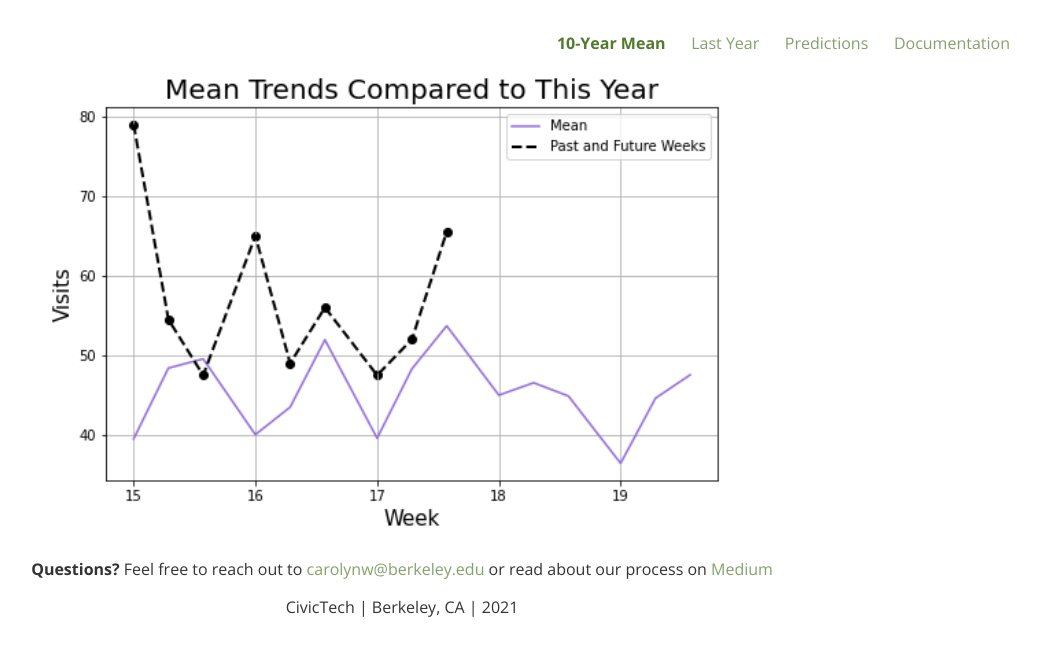
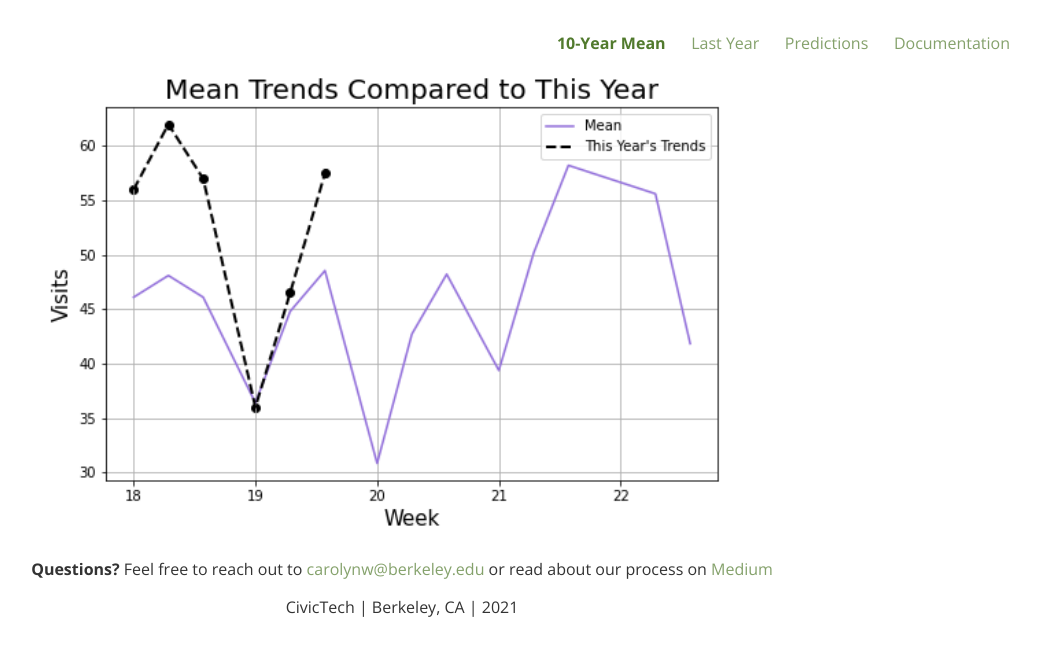
Before and after one commit to civictech-bfp/civictech-bfp.github.io, a plain HTML site: page mean-trends.html in a window 1280 px wide. Shown: the whole page, without its empty margins (238-1278 px from the left). Drawn offline with nearby package versions, Linux system fonts and the light colour scheme.

Commit message:
Replacing temp png with real file (3)

```diff
--- a/mean-trends.html
+++ b/mean-trends.html
@@ -22,7 +22,7 @@
         </nav>
 
         <!-- Graph -->
-        <img width="65%" src="mean-to-year-temp.png">
+        <img width="65%" src="mean-to-year.png">
 
         <!-- Contact -->
         <footer>
```
